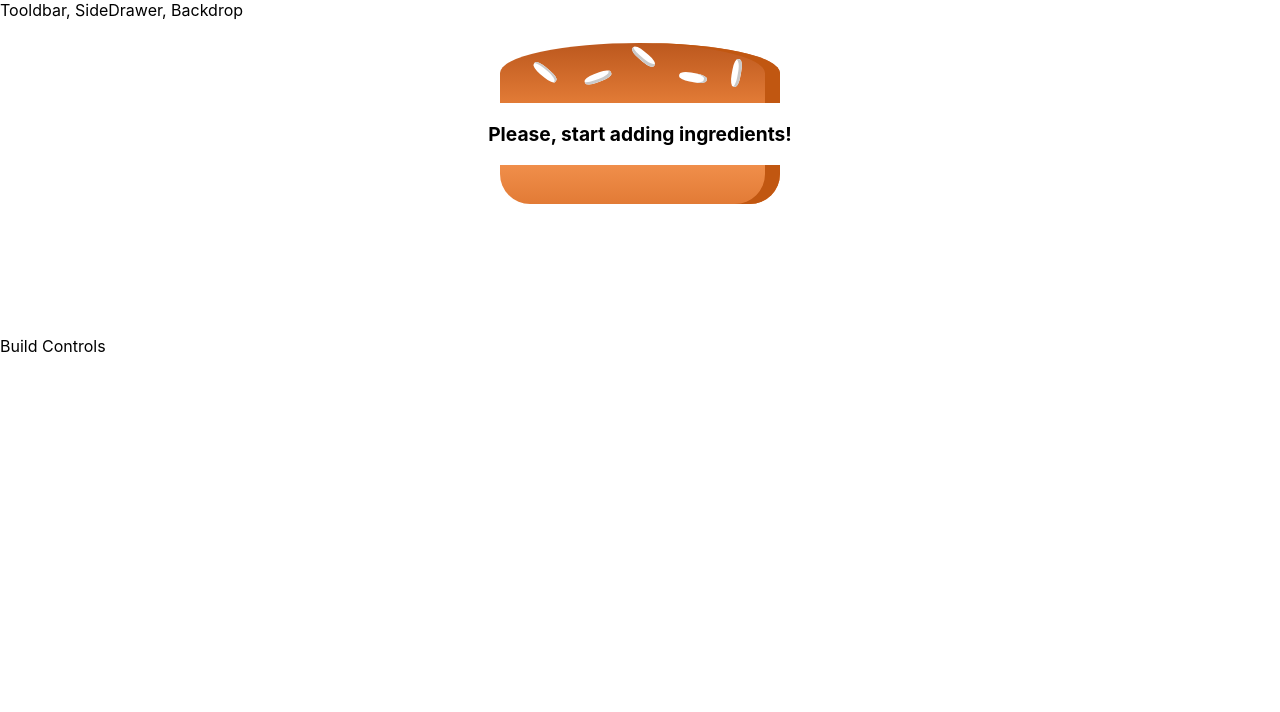
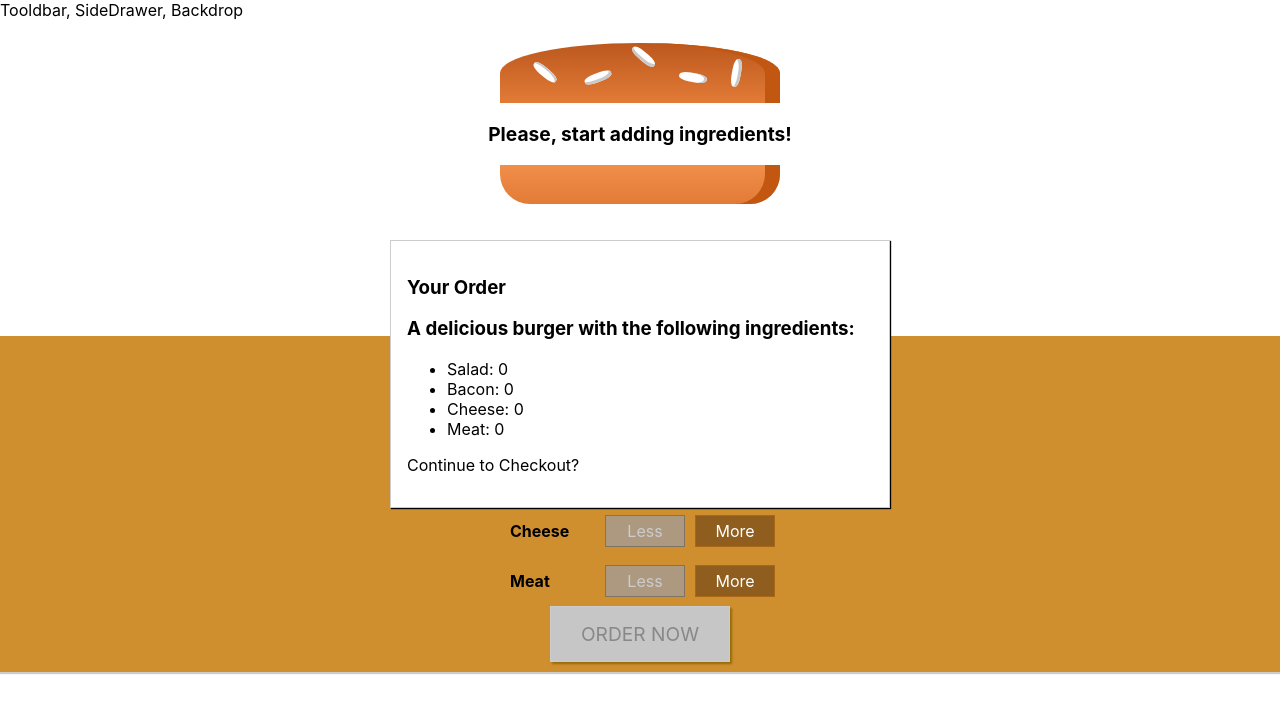
Before and after one commit to mariano55555/burguerbuilder, a React (Create React App) app: page / in a window 1280 px wide. Shown: the top 712 px of the page. Built offline with nearby package versions, Linux system fonts and the light colour scheme.

Commit message:
UI components and display price

```diff
--- a/src/components/Burger/BuildControls/BuildControl/BuildControl.js
+++ b/src/components/Burger/BuildControls/BuildControl/BuildControl.js
@@ -1,13 +1,15 @@
 import React  from 'react'
-
 import classes from './BuildControl.module.css';
 
 const buildControl = (props) => {
     return (
         <div className={classes.BuildControl}>
             <div className={classes.Label}>{props.label}</div>
-            <button className={classes.Less}>Less</button>
-            <button className={classes.More}>More</button>
+            <button className={classes.Less}
+                    onClick={props.removed}
+                    disabled={props.disabled}>Less</button>
+            <button className={classes.More}
+                    onClick={props.added}>More</button>
         </div>
       );
 }
--- a/src/components/Burger/BuildControls/BuildControls.js
+++ b/src/components/Burger/BuildControls/BuildControls.js
@@ -1,8 +1,33 @@
 import React from 'react'
 
+import classes from './BuildControls.module.css';
+import BuildControl from './BuildControl/BuildControl';
+
+
+const controls = [
+    { label: 'Salad', type: 'salad' },
+    { label: 'Bacon', type: 'bacon' },
+    { label: 'Cheese', type: 'cheese' },
+    { label: 'Meat', type: 'meat' }
+];
+
 const buildControls = (props) => (
-    <div>
+    <div className={classes.BuildControls}>
 
+        <h3>Current Price: <strong>{ props.price.toFixed(2) }</strong> </h3>
+
+        { controls.map(ctrl => (
+            <BuildControl
+                    key={ctrl.label}
+                    label={ctrl.label}
+                    added={ () => props.ingredientAdded(ctrl.type) }
+                    removed={ () => props.ingredientRemoved(ctrl.type) }
+                    disabled={ props.disabled[ctrl.type] }
+                    />
+        ))}
+        <button className={classes.OrderButton}
+                disabled={ !props.purchaseable }
+                >ORDER NOW</button>
     </div>
 )
 
--- a/src/components/Burger/BuildControls/BuildControls.module.css
+++ b/src/components/Burger/BuildControls/BuildControls.module.css
@@ -7,3 +7,46 @@
     box-shadow: 0 2px 1px #ccc;
     padding: 10px 0;
 }
+
+
+
+.OrderButton {
+    background-color: #DAD735;
+    outline: none;
+    cursor: pointer;
+    border: 1px solid #966909;
+    color: #966909;
+    font-family: inherit;
+    font-size: 1.2em;
+    padding: 15px 30px;
+    box-shadow: 2px 2px 2px #966909;
+}
+
+.OrderButton:hover, .OrderButton:active {
+    background-color: #A0DB41;
+    border: 1px solid #966909;
+    color: #966909;
+}
+
+.OrderButton:disabled {
+    background-color: #C7C6C6;
+    cursor: not-allowed;
+    border: 1px solid #ccc;
+    color: #888888;
+}
+
+.OrderButton:not(:disabled) {
+    animation: enable 0.3s linear;
+}
+
+@keyframes enable {
+    0% {
+        transform: scale(1);
+    }
+    60% {
+        transform: scale(1.1);
+    }
+    100% {
+        transform: scale(1);
+    }
+}
--- /dev/null
+++ b/src/components/Burger/OrderSummary/OrderSummary.js
@@ -0,0 +1,25 @@
+import React from 'react';
+
+import Auxiliar from '../../../hoc/Auxiliar';
+
+const orderSummary = (props) => {
+
+    const ingredientSummary = Object.keys(props.ingredients)
+                                .map(ingredientKey => {
+                                    return (<li key={ingredientKey}>
+                                                <span style={{ textTransform: 'capitalize'}}>{ingredientKey}</span>: {props.ingredients[ingredientKey]}
+                                            </li>);
+                                });
+
+
+    return (
+        <Auxiliar>
+            <h3>Your Order</h3>
+            <h3>A delicious burger with the following ingredients:</h3>
+            <ul>{ ingredientSummary }</ul>
+            <p>Continue to Checkout?</p>
+        </Auxiliar>
+     );
+}
+
+export default orderSummary;
--- /dev/null
+++ b/src/components/UI/Modal/Modal.js
@@ -0,0 +1,11 @@
+import React from 'react';
+
+import classes from './Modal.module.css';
+
+const modal = (props) => (
+    <div className={classes.Modal}>
+        { props.children }
+    </div>
+);
+
+export default modal;
--- /dev/null
+++ b/src/components/UI/Modal/Modal.module.css
@@ -0,0 +1,20 @@
+.Modal {
+    position: fixed;
+    z-index: 500;
+    background-color: white;
+    width: 70%;
+    border: 1px solid #ccc;
+    box-shadow: 1px 1px 1px black;
+    padding: 16px;
+    left: 15%;
+    top: 30%;
+    box-sizing: border-box;
+    transition: all 0.3s ease-out;
+}
+
+@media (min-width: 600px) {
+    .Modal {
+        width: 500px;
+        left: calc(50% - 250px);
+    }
+}
--- a/src/containers/BurgerBuilder/BurgerBuilder.js
+++ b/src/containers/BurgerBuilder/BurgerBuilder.js
@@ -1,6 +1,16 @@
 import React, { Component } from 'react';
 import Auxiliar from '../../hoc/Auxiliar';
 import Burger from '../../components/Burger/Burger';
+import BuildControls from '../../components/Burger/BuildControls/BuildControls';
+import Modal from '../../components/UI/Modal/Modal';
+import OrderSummary from '../../components/Burger/OrderSummary/OrderSummary';
+
+const INGREDIENT_PRICES = {
+    salad: 0.5,
+    cheese: 0.4,
+    meat: 1.3,
+    bacon: 0.4
+};
 
 class BurgerBuilder extends Component {
 
@@ -10,14 +20,95 @@
             bacon: 0,
             cheese: 0,
             meat: 0
-        }
+        },
+        totalPrice: 4,
+        purchaseable: 0
     }
 
+    updatePurchaseState(ingredients){
+        // const ingredients = {
+        //     ...this.state.ingredients
+        // };
+
+        const sum = Object.keys(ingredients)
+                    .map(ingredientKey => {
+                        return ingredients[ingredientKey]
+                    })
+                    .reduce((sum, el) => {
+                        return sum + el;
+                    },0);
+
+        this.setState({
+            purchaseable: sum > 0
+        })
+    }
+
+    addIngredientHandler = (type) => {
+        const oldCount = this.state.ingredients[type];
+        const updatedCount = oldCount + 1;
+        const updatedIngredients = {
+            ...this.state.ingredients
+        };
+        updatedIngredients[type] = updatedCount;
+
+        const priceAddition = INGREDIENT_PRICES[type];
+        const oldPrice = this.state.totalPrice;
+        const newPrice = oldPrice + priceAddition;
+
+        this.setState({
+            totalPrice: newPrice,
+            ingredients: updatedIngredients
+        })
+
+        this.updatePurchaseState(updatedIngredients);
+    }
+
+    removeIngredientHandler = (type) => {
+        const oldCount = this.state.ingredients[type];
+        if (oldCount <= 0) {
+            return;
+        }
+        const updatedCount = oldCount - 1;
+        const updatedIngredients = {
+            ...this.state.ingredients
+        };
+        updatedIngredients[type] = updatedCount;
+
+        const priceDeduction = INGREDIENT_PRICES[type];
+        const oldPrice = this.state.totalPrice;
+        const newPrice = oldPrice - priceDeduction;
+
+        this.setState({
+            totalPrice: newPrice,
+            ingredients: updatedIngredients
+        });
+
+        this.updatePurchaseState(updatedIngredients);
+    }
+
+
     render() {
+
+        const disabledInfo = {
+            ...this.state.ingredients
+        }
+        for (let key in disabledInfo) {
+            disabledInfo[key] = disabledInfo[key] <= 0
+
+        }
         return (
             <Auxiliar>
+                <Modal>
+                    <OrderSummary ingredients={ this.state.ingredients }/>
+                </Modal>
                 <Burger ingredients={this.state.ingredients}/>
-                <div>Build Controls</div>
+                <BuildControls
+                    ingredientAdded={this.addIngredientHandler}
+                    ingredientRemoved={this.removeIngredientHandler}
+                    disabled={disabledInfo}
+                    purchaseable = {this.state.purchaseable}
+                    price={ this.state.totalPrice }
+                />
             </Auxiliar>
         );
     }
```
Also changed, not shown: src/components/UI/Backdrop/Backdrop.js (added).
